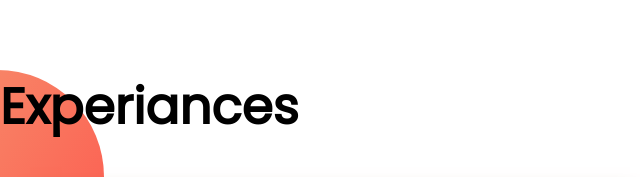
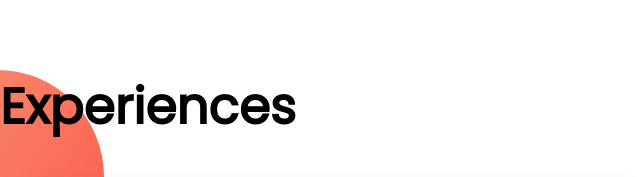
Before and after one commit to asif2508/asif-s-portfolio, a plain HTML site: page index.html in a window 1280 px wide. Shown: the part 1044-1221 px from the top of the page, 0-640 px from the left. Drawn offline with Linux system fonts and the light colour scheme.

Commit message:
first commit

```diff
--- a/index.html
+++ b/index.html
@@ -37,7 +37,7 @@
     </section>
 
     <section class="exp-sec">
-        <h1>Experiances</h1>
+        <h1>Experiences</h1>
         <div class="flex-container">
             <div class="half-width shadow-container" id="border-img1">
                 <h1>Full stack developer</h1>
```
